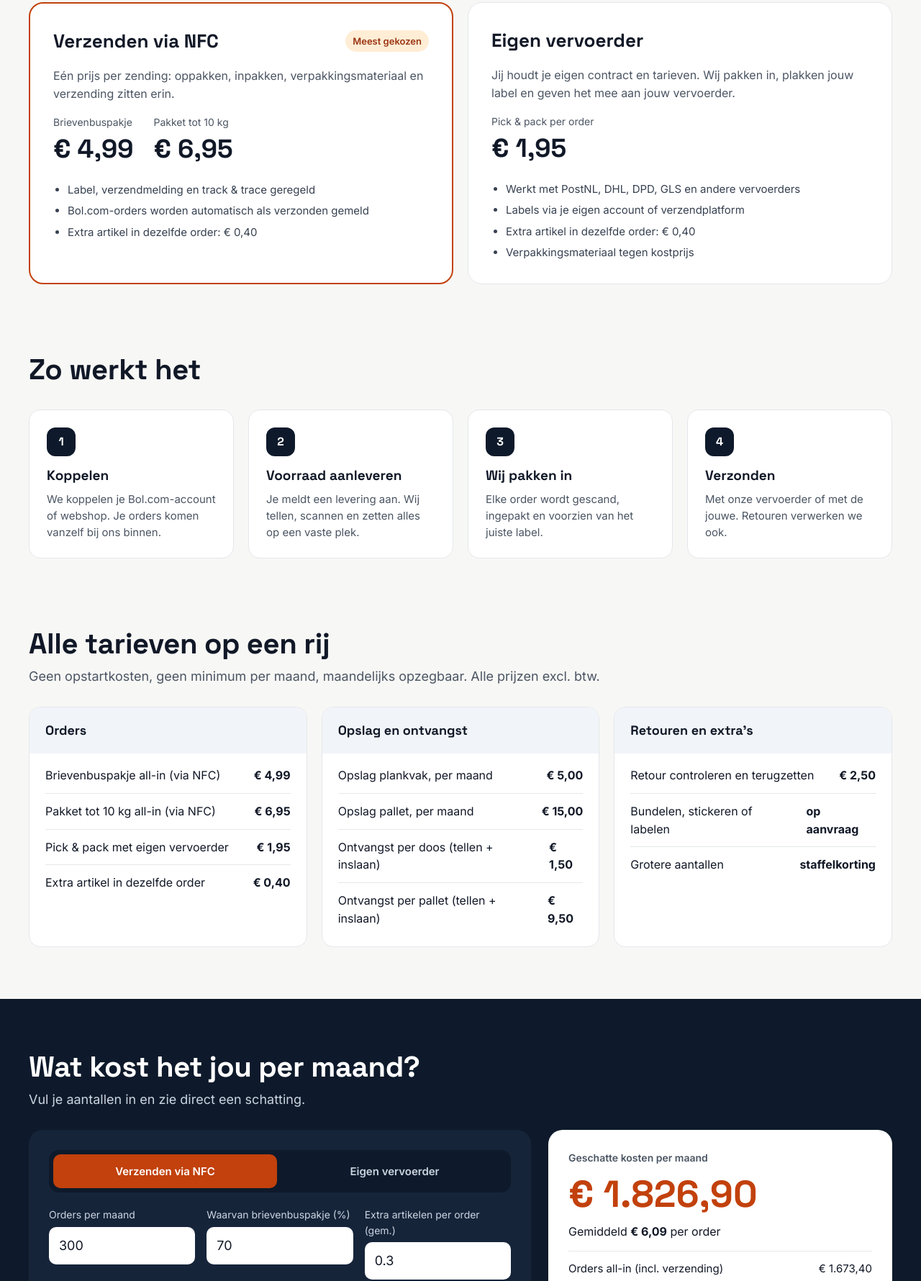
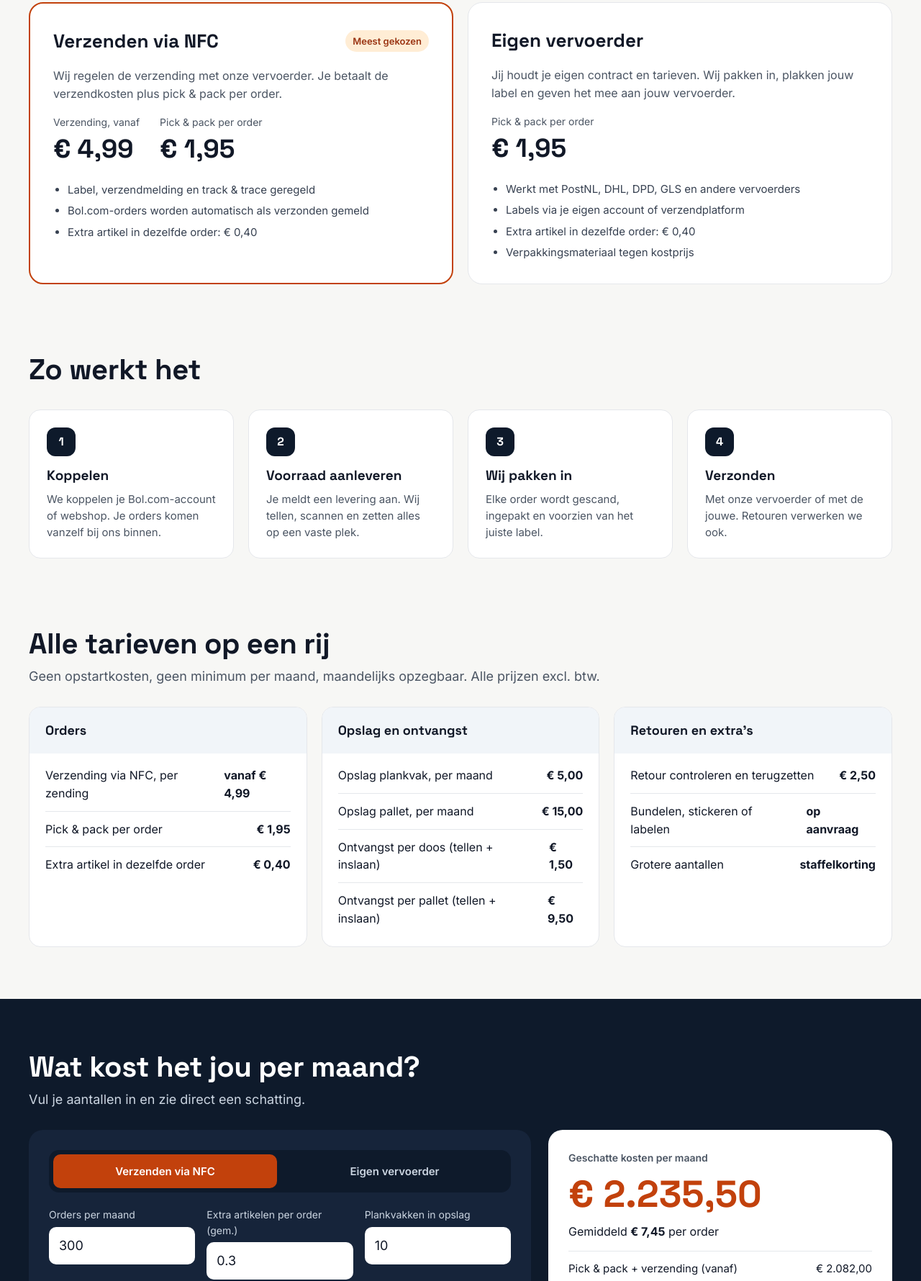
Before and after one commit to theorietaal/nazari-fulfilment-site, a plain HTML site: page index.html in a window 1280 px wide. Shown: the part 1020-2800 px from the top of the page at 72% size. Drawn offline with Linux system fonts and the light colour scheme.

Commit message:
Add files via upload

```diff
--- a/index.html
+++ b/index.html
@@ -4,7 +4,7 @@
 <meta charset="utf-8">
 <meta name="viewport" content="width=device-width, initial-scale=1">
 <title>NFC – Nazari Fulfilment Center | fulfilment voor Bol.com, Amazon en webshops</title>
-<meta name="description" content="Fulfilment vanuit Hattemerbroek: opslag, pick &amp; pack en verzending. Voor 15:00 besteld, morgen in huis. Voor Bol.com, Amazon en webshops. Brievenbuspakje all-in vanaf € 4,99, of verzend met je eigen vervoerder.">
+<meta name="description" content="Fulfilment vanuit Hattemerbroek: opslag, pick &amp; pack en verzending. Voor 15:00 besteld, morgen in huis. Voor Bol.com, Amazon en webshops. Verzending vanaf € 4,99, of verzend met je eigen vervoerder.">
 <meta property="og:title" content="NFC – Nazari Fulfilment Center">
 <meta property="og:description" content="Jouw voorraad. Onze zorg. Brievenbuspakje all-in vanaf € 4,99.">
 <meta property="og:type" content="website">
@@ -53,15 +53,15 @@ input:focus,select:focus,textarea:focus{outline:2px solid #C2410C;outline-offset
 </div>
 <div style="flex: 1 1 380px; min-width: 0; background: #FFFFFF; color: #111827; border-radius: 20px; padding: 28px; box-shadow: 0 24px 60px rgba(0,0,0,0.35)">
 <p style="margin: 0 0 6px; font-size: 14px; font-weight: 600; color: #4B5563">Verzenden via NFC</p>
-<p style="margin: 0; font-family: 'Space Grotesk', Inter, sans-serif; font-size: 20px; font-weight: 600">Brievenbuspakje all-in, vanaf</p>
+<p style="margin: 0; font-family: 'Space Grotesk', Inter, sans-serif; font-size: 20px; font-weight: 600">Verzending vanaf</p>
 <p style="margin: 4px 0 18px; font-family: 'Space Grotesk', Inter, sans-serif; font-size: 64px; font-weight: 700; line-height: 1; color: #C2410C">€ 4,99</p>
 <ul style="margin: 0; padding: 0; list-style: none; display: flex; flex-direction: column; gap: 10px; font-size: 15px">
-<li style="display: flex; gap: 10px; align-items: flex-start"><svg width="20" height="20" viewBox="0 0 20 20" aria-hidden="true" style="flex: none; margin-top: 2px"><path d="M4 10.5l4 4 8-9" fill="none" stroke="#C2410C" stroke-width="2.2" stroke-linecap="round" stroke-linejoin="round"></path></svg>Pick &amp; pack, verpakking en verzending in één prijs</li>
+<li style="display: flex; gap: 10px; align-items: flex-start"><svg width="20" height="20" viewBox="0 0 20 20" aria-hidden="true" style="flex: none; margin-top: 2px"><path d="M4 10.5l4 4 8-9" fill="none" stroke="#C2410C" stroke-width="2.2" stroke-linecap="round" stroke-linejoin="round"></path></svg>Label en verzending voor je geregeld</li>
 <li style="display: flex; gap: 10px; align-items: flex-start"><svg width="20" height="20" viewBox="0 0 20 20" aria-hidden="true" style="flex: none; margin-top: 2px"><path d="M4 10.5l4 4 8-9" fill="none" stroke="#C2410C" stroke-width="2.2" stroke-linecap="round" stroke-linejoin="round"></path></svg><strong>Voor 15:00 besteld, morgen in huis</strong></li>
 <li style="display: flex; gap: 10px; align-items: flex-start"><svg width="20" height="20" viewBox="0 0 20 20" aria-hidden="true" style="flex: none; margin-top: 2px"><path d="M4 10.5l4 4 8-9" fill="none" stroke="#C2410C" stroke-width="2.2" stroke-linecap="round" stroke-linejoin="round"></path></svg>Track &amp; trace voor je klant</li>
 <li style="display: flex; gap: 10px; align-items: flex-start"><svg width="20" height="20" viewBox="0 0 20 20" aria-hidden="true" style="flex: none; margin-top: 2px"><path d="M4 10.5l4 4 8-9" fill="none" stroke="#C2410C" stroke-width="2.2" stroke-linecap="round" stroke-linejoin="round"></path></svg>Geen opstartkosten, geen minimum</li>
 </ul>
-<p style="margin: 18px 0 0; font-size: 13px; color: #4B5563">Prijs per zending binnen Nederland, excl. btw.</p>
+<p style="margin: 18px 0 0; font-size: 13px; color: #4B5563">Verzendkosten per zending binnen Nederland, excl. btw. Pick &amp; pack, opslag en ontvangst komen erbij.</p>
 </div>
 </div>
 </section>
@@ -98,10 +98,10 @@ input:focus,select:focus,textarea:focus{outline:2px solid #C2410C;outline-offset
 <h3 style="margin: 0; font-size: 26px">Verzenden via NFC</h3>
 <span style="background: #FFEDD5; color: #9A3412; font-weight: 600; font-size: 13px; padding: 5px 10px; border-radius: 999px">Meest gekozen</span>
 </div>
-<p style="margin: 0; color: #4B5563; font-size: 16px">Eén prijs per zending: oppakken, inpakken, verpakkingsmateriaal en verzending zitten erin.</p>
+<p style="margin: 0; color: #4B5563; font-size: 16px">Wij regelen de verzending met onze vervoerder. Je betaalt de verzendkosten plus pick &amp; pack per order.</p>
 <div style="display: flex; flex-wrap: wrap; gap: 28px">
-<div><p style="margin: 0; font-size: 14px; color: #4B5563">Brievenbuspakje</p><p style="margin: 0; font-family: 'Space Grotesk', Inter, sans-serif; font-size: 36px; font-weight: 700">€ 4,99</p></div>
-<div><p style="margin: 0; font-size: 14px; color: #4B5563">Pakket tot 10 kg</p><p style="margin: 0; font-family: 'Space Grotesk', Inter, sans-serif; font-size: 36px; font-weight: 700">€ 6,95</p></div>
+<div><p style="margin: 0; font-size: 14px; color: #4B5563">Verzending, vanaf</p><p style="margin: 0; font-family: 'Space Grotesk', Inter, sans-serif; font-size: 36px; font-weight: 700">€ 4,99</p></div>
+<div><p style="margin: 0; font-size: 14px; color: #4B5563">Pick &amp; pack per order</p><p style="margin: 0; font-family: 'Space Grotesk', Inter, sans-serif; font-size: 36px; font-weight: 700">€ 1,95</p></div>
 </div>
 <ul style="margin: 0; padding-left: 20px; font-size: 15px; color: #374151; display: flex; flex-direction: column; gap: 6px">
 <li>Label, verzendmelding en track &amp; trace geregeld</li>
@@ -162,9 +162,8 @@ input:focus,select:focus,textarea:focus{outline:2px solid #C2410C;outline-offset
 <div style="background: #FFFFFF; border: 1px solid #E5E7EB; border-radius: 16px; overflow: hidden">
 <h3 style="margin: 0; padding: 18px 22px; font-size: 18px; background: #F1F5F9">Orders</h3>
 <div style="padding: 6px 22px 14px">
-<div style="display: flex; justify-content: space-between; gap: 16px; padding: 12px 0; border-bottom: 1px solid #E5E7EB"><span>Brievenbuspakje all-in (via NFC)</span><strong>€ 4,99</strong></div>
-<div style="display: flex; justify-content: space-between; gap: 16px; padding: 12px 0; border-bottom: 1px solid #E5E7EB"><span>Pakket tot 10 kg all-in (via NFC)</span><strong>€ 6,95</strong></div>
-<div style="display: flex; justify-content: space-between; gap: 16px; padding: 12px 0; border-bottom: 1px solid #E5E7EB"><span>Pick &amp; pack met eigen vervoerder</span><strong>€ 1,95</strong></div>
+<div style="display: flex; justify-content: space-between; gap: 16px; padding: 12px 0; border-bottom: 1px solid #E5E7EB"><span>Verzending via NFC, per zending</span><strong>vanaf € 4,99</strong></div>
+<div style="display: flex; justify-content: space-between; gap: 16px; padding: 12px 0; border-bottom: 1px solid #E5E7EB"><span>Pick &amp; pack per order</span><strong>€ 1,95</strong></div>
 <div style="display: flex; justify-content: space-between; gap: 16px; padding: 12px 0"><span>Extra artikel in dezelfde order</span><strong>€ 0,40</strong></div>
 </div>
 </div>
@@ -265,7 +264,7 @@ input:focus,select:focus,textarea:focus{outline:2px solid #C2410C;outline-offset
 <p style="margin: 0; font-size: 15px; color: #4B5563">Verzend je Amazon-orders zelf (FBM)? Laat ons dat doen, snel en netjes.</p>
 <ul style="margin: 0; padding: 0; list-style: none; display: flex; flex-direction: column; gap: 8px; font-size: 15px">
 <li style="display: flex; gap: 10px; align-items: flex-start"><svg width="20" height="20" viewBox="0 0 20 20" aria-hidden="true" style="flex: none; margin-top: 2px"><path d="M4 10.5l4 4 8-9" fill="none" stroke="#C2410C" stroke-width="2.2" stroke-linecap="round" stroke-linejoin="round"></path></svg>Voor 15:00 besteld, morgen in huis</li>
-<li style="display: flex; gap: 10px; align-items: flex-start"><svg width="20" height="20" viewBox="0 0 20 20" aria-hidden="true" style="flex: none; margin-top: 2px"><path d="M4 10.5l4 4 8-9" fill="none" stroke="#C2410C" stroke-width="2.2" stroke-linecap="round" stroke-linejoin="round"></path></svg>Ook pakketten tot 10 kg</li>
+<li style="display: flex; gap: 10px; align-items: flex-start"><svg width="20" height="20" viewBox="0 0 20 20" aria-hidden="true" style="flex: none; margin-top: 2px"><path d="M4 10.5l4 4 8-9" fill="none" stroke="#C2410C" stroke-width="2.2" stroke-linecap="round" stroke-linejoin="round"></path></svg>Brievenbuspakjes en pakketten</li>
 <li style="display: flex; gap: 10px; align-items: flex-start"><svg width="20" height="20" viewBox="0 0 20 20" aria-hidden="true" style="flex: none; margin-top: 2px"><path d="M4 10.5l4 4 8-9" fill="none" stroke="#C2410C" stroke-width="2.2" stroke-linecap="round" stroke-linejoin="round"></path></svg>Eén vast aanspreekpunt</li>
 </ul>
 </div>
@@ -307,8 +306,8 @@ input:focus,select:focus,textarea:focus{outline:2px solid #C2410C;outline-offset
 <p style="margin: 10px 0 0; color: #4B5563">Ja. Je kiest per account, of zelfs per order, of wij verzenden of jouw vervoerder. Bij je eigen vervoerder betaal je alleen pick &amp; pack; de verzendkosten lopen via je eigen contract.</p>
 </details>
 <details style="background: #FFFFFF; border: 1px solid #E5E7EB; border-radius: 14px; padding: 18px 22px">
-<summary style="cursor: pointer; font-weight: 600; font-size: 17px">Wat zit er in de prijs van € 4,99?</summary>
-<p style="margin: 10px 0 0; color: #4B5563">Oppakken, inpakken, de envelop of het doosje, het verzendlabel en de bezorging van een brievenbuspakje binnen Nederland. Opslag, ontvangst en retouren reken je apart af, volgens de tarievenlijst.</p>
+<summary style="cursor: pointer; font-weight: 600; font-size: 17px">Wat kost verzending via NFC?</summary>
+<p style="margin: 10px 0 0; color: #4B5563">De verzending binnen Nederland is vanaf € 4,99 per zending; de precieze prijs hangt af van formaat en gewicht. Daarbij komen pick &amp; pack (€ 1,95 per order) en opslag, ontvangst en retouren volgens de tarievenlijst.</p>
 </details>
 <details style="background: #FFFFFF; border: 1px solid #E5E7EB; border-radius: 14px; padding: 18px 22px">
 <summary style="cursor: pointer; font-weight: 600; font-size: 17px">Zit ik ergens aan vast?</summary>
@@ -398,25 +397,25 @@ input:focus,select:focus,textarea:focus{outline:2px solid #C2410C;outline-offset
     var ons = modus === 'ons';
     var orders = Math.round(getal('orders'));
     var pct = Math.min(100, getal('brievenbus')) / 100;
-    var orderKosten = ons ? orders * (pct * 4.99 + (1 - pct) * 6.95) : orders * 1.95;
+    var orderKosten = orders * 1.95 + (ons ? orders * 4.99 : 0);
     var extraKosten = orders * getal('extra') * 0.40;
     var opslagKosten = Math.round(getal('vakken')) * 5 + Math.round(getal('pallets')) * 15;
     var retourKosten = Math.round(getal('retouren')) * 2.50;
     var totaal = orderKosten + extraKosten + opslagKosten + retourKosten;
     zet('totaal', euro(totaal));
     zet('perOrder', orders > 0 ? euro(totaal / orders) : '–');
-    zet('orderLabel', ons ? 'Orders all-in (incl. verzending)' : 'Pick & pack');
+    zet('orderLabel', ons ? 'Pick & pack + verzending (vanaf)' : 'Pick & pack');
     zet('orderKosten', euro(orderKosten));
     zet('extraKosten', euro(extraKosten));
     zet('opslagKosten', euro(opslagKosten));
     zet('retourKosten', euro(retourKosten));
     zet('voetnoot', ons
-      ? 'Schatting excl. btw, verzending binnen Nederland. Ontvangst van leveringen komt erbij.'
+      ? 'Indicatie excl. btw, met verzending vanaf € 4,99 binnen Nederland. De verzendprijs hangt af van formaat en gewicht; ontvangst van leveringen komt erbij.'
       : 'Schatting excl. btw. Verzendkosten van je eigen vervoerder en ontvangst van leveringen komen erbij.');
     var kOns = document.getElementById('knopOns'), kEigen = document.getElementById('knopEigen');
     kOns.setAttribute('style', ons ? actief : rust); kOns.setAttribute('aria-pressed', ons ? 'true' : 'false');
     kEigen.setAttribute('style', ons ? rust : actief); kEigen.setAttribute('aria-pressed', ons ? 'false' : 'true');
-    document.getElementById('veld-brievenbus').style.display = ons ? 'contents' : 'none';
+    document.getElementById('veld-brievenbus').style.display = 'none';
   }
   ['knopOns', 'knopEigen'].forEach(function (id) {
     document.getElementById(id).addEventListener('click', function (e) { modus = e.currentTarget.getAttribute('data-modus'); reken(); });
```
